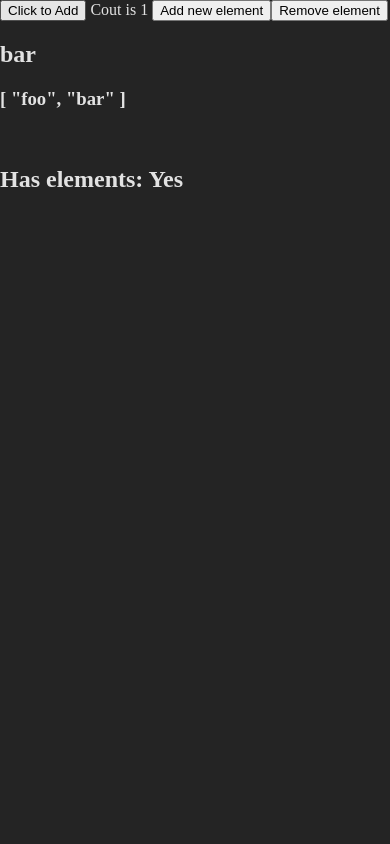
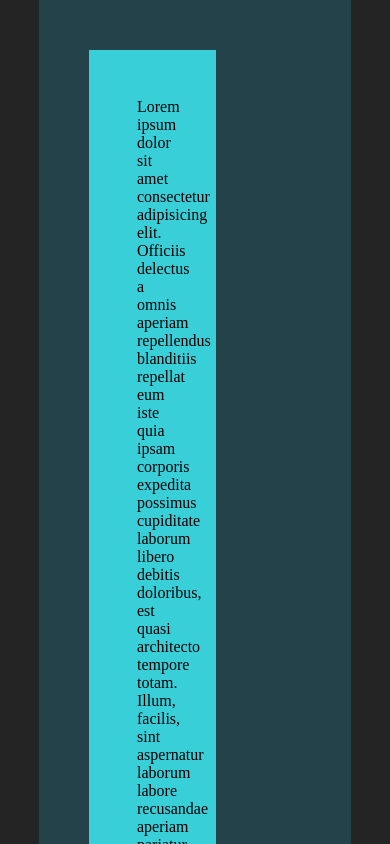
Before and after one commit to sidneyfrancois/simple-vue-project, a Vue app: page / in a window 390 px wide. Shown: the top 844 px of the page. Built offline with nearby package versions, Linux system fonts and the light colour scheme.

Commit message:
use of width to make responsive and avoid height, control size with content and padding

```diff
--- a/src/App.vue
+++ b/src/App.vue
@@ -1,7 +1,9 @@
 <script setup lang="ts">
 import InformationComponent from "./components/InformationComponent.vue";
+import Parent from "./components/Parent.vue";
 </script>
 
 <template>
-  <InformationComponent />
+  <Parent />
+  <!-- <InformationComponent /> -->
 </template>
--- /dev/null
+++ b/src/components/Parent.vue
@@ -0,0 +1,53 @@
+<script lang="ts">
+export default {
+  data() {
+    return {};
+  },
+  methods: {
+    changeWidth() {},
+  },
+};
+</script>
+
+<template>
+  <div class="parent">
+    <div class="child">
+      Lorem ipsum dolor sit amet consectetur adipisicing elit. Officiis delectus
+      a omnis aperiam repellendus blanditiis repellat eum iste quia ipsam
+      corporis expedita possimus cupiditate laborum libero debitis doloribus,
+      est quasi architecto tempore totam. Illum, facilis, sint aspernatur
+      laborum labore recusandae aperiam pariatur eaque sapiente, nesciunt
+      repellat soluta architecto placeat quibusdam totam blanditiis voluptate
+      dolore nulla quae! Officia libero sunt numquam corrupti cumque totam nisi
+      nobis excepturi laudantium! Quod voluptate veritatis adipisci mollitia
+      beatae deleniti sit explicabo quia doloremque, quidem, eum cumque sint
+      accusantium reprehenderit possimus? Esse dolorem assumenda fugiat quas,
+      maiores inventore veritatis eligendi nulla corrupti eaque maxime impedit
+      eveniet!
+    </div>
+  </div>
+
+  <div class="button-change-style">
+    <button @click="changeWidth">Click to change style</button>
+  </div>
+</template>
+
+<style>
+.parent {
+  background-color: #23424a;
+  padding: 50px;
+  margin: 0 auto;
+  width: 80%;
+}
+
+.child {
+  padding: 3em;
+  color: black;
+  background-color: #38cfd9;
+  width: 60%;
+}
+
+.button-change-style {
+  background-color: grey;
+}
+</style>
```
